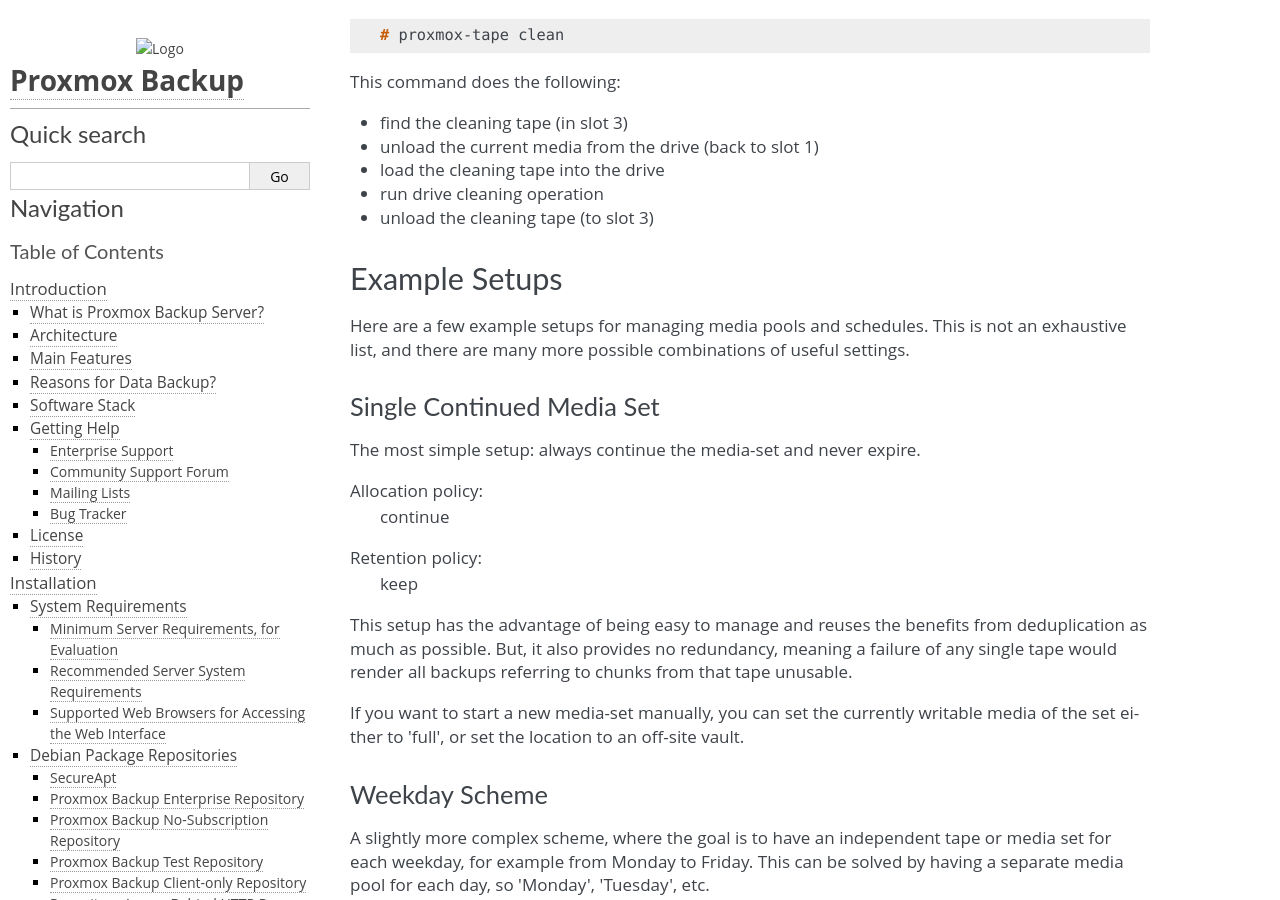
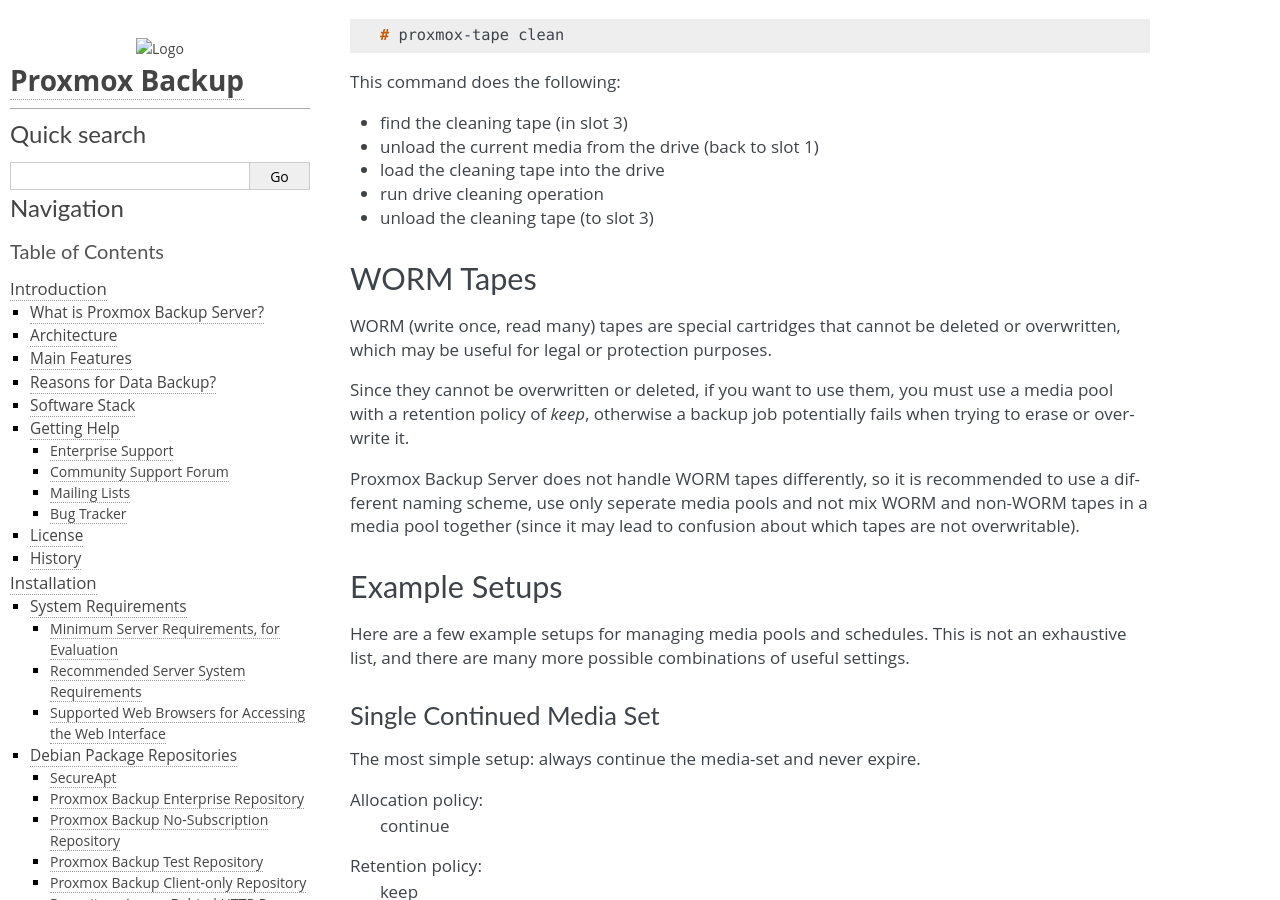
Before and after one commit to rikka-chunibyo/PBS-X, a Sphinx documentation site: the page built from docs/tape-backup.rst, in a window 1280 px wide and 900 px high, scrolled down 22090 px. Built offline with Sphinx 7.4.7, drawn with Linux system fonts in a browser that asks for light colours.

Commit message:
docs: add WORM tape documentation
a short section about how to use WORM tapes (since we currently don't
handle them differently than normal tapes)

Signed-off-by: Dominik Csapak <d.csapak@proxmox.com>

```diff
--- a/docs/tape-backup.rst
+++ b/docs/tape-backup.rst
@@ -1050,6 +1050,21 @@ This command does the following:
 
 - unload the cleaning tape (to slot 3)
 
+WORM Tapes
+----------
+
+WORM (write once, read many) tapes are special cartridges that cannot be deleted
+or overwritten, which may be useful for legal or protection purposes.
+
+Since they cannot be overwritten or deleted, if you want to use them, you must
+use a media pool with a retention policy of `keep`, otherwise a backup job
+potentially fails when trying to erase or overwrite it.
+
+Proxmox Backup Server does not handle WORM tapes differently, so it is
+recommended to use a different naming scheme, use only seperate media pools
+and not mix WORM and non-WORM tapes in a media pool together (since it may
+lead to confusion about which tapes are not overwritable).
+
 Example Setups
 --------------
 
```
